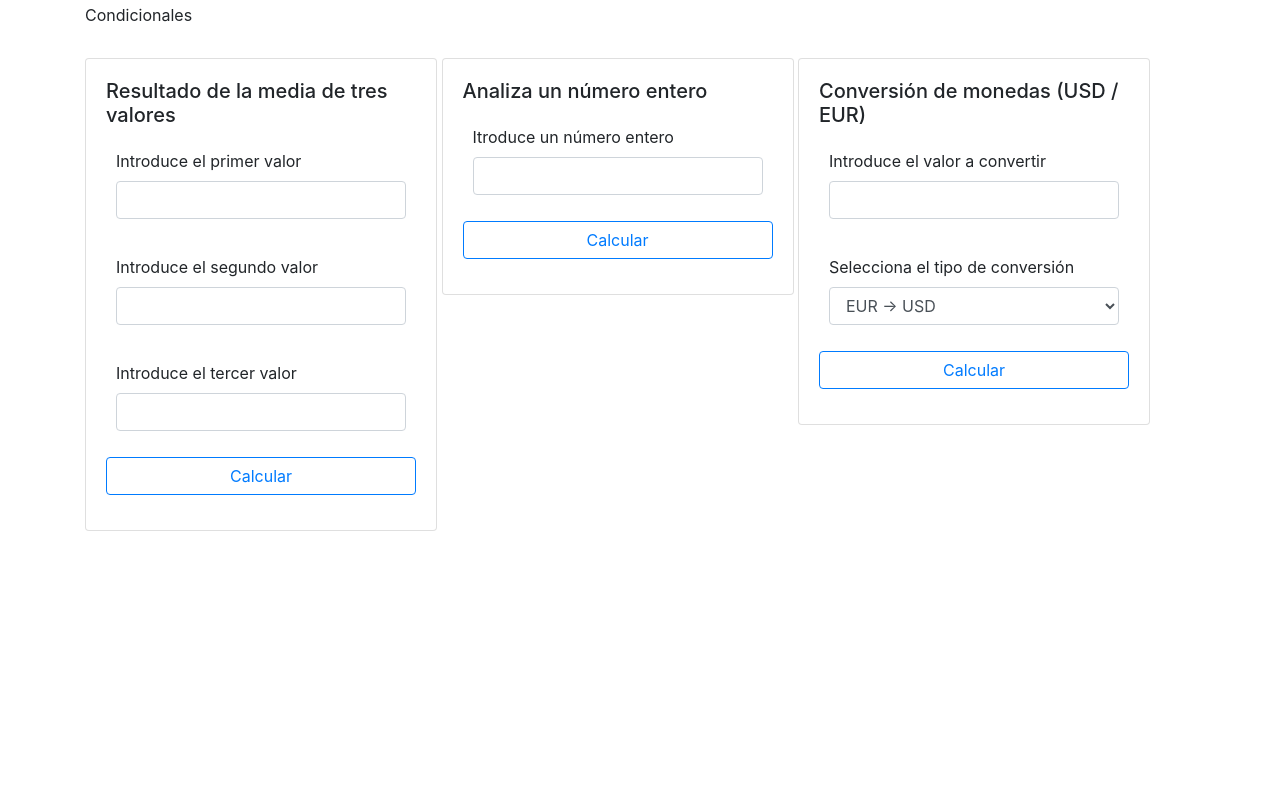
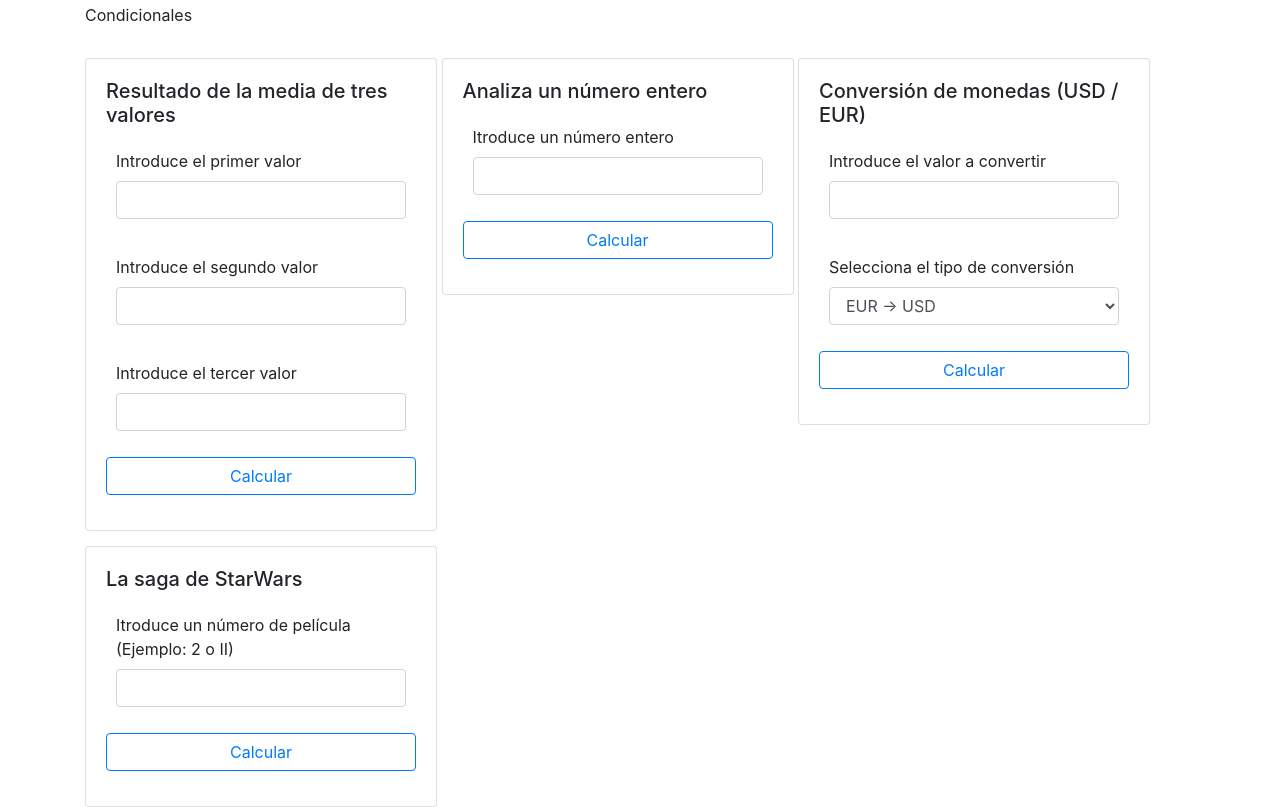
Before and after one commit to NauelG/KeepCoding_EjerciciosJS, a plain HTML site: page docs/index.html in a window 1280 px wide. Shown: the part 976-1783 px from the top of the page. Before the commit the page ends 1507 px from the top, so only its background shows below. Drawn offline with nearby package versions, Linux system fonts and the light colour scheme.

Commit message:
Mas ejercicios de la segunda parte

```diff
--- a/docs/app.js
+++ b/docs/app.js
@@ -82,6 +82,22 @@ function selectCurrent() {
     publicResult('selectCurrent', stringResult);
 }
 
+function starWarsMovie() {
+    let movie = document.getElementById('movieNumber').value;
+    let stringResult;
+    if (movie === '1' || movie === 'I') stringResult = 'StarWars I - La amenaza fantasma';
+    else if (movie === '2' || movie === 'II') stringResult = 'StarWars II - El ataque de los clones';
+    else if (movie === '3' || movie === 'III') stringResult = 'StarWars III - La venganza de los Sith';
+    else if (movie === '4' || movie === 'IV') stringResult = 'StarWars IV - Una nueva esperanza';
+    else if (movie === '5' || movie === 'V') stringResult = 'StarWars V - El imperio contraataca';
+    else if (movie === '6' || movie === 'VI') stringResult = 'StarWars VI - El retorno del Jedi';
+    else if (movie === '7' || movie === 'VII') stringResult = 'StarWars VII - El despertar de la Fuerza';
+    else if (movie === '8' || movie === 'VIII') stringResult = 'StarWars VIII - Los últimos Jedi';
+    else stringResult = 'La película introducida no es válida';
+
+    publicResult('starWarsMovie', stringResult);
+}
+
 // Aux Functions
 function publicResult(parentId, text) {
     let elementResult = document.getElementById(parentId).lastElementChild;
--- a/docs/index.html
+++ b/docs/index.html
@@ -192,6 +192,22 @@
             </div>
         </div>
 
+        <div class="card">
+            <div class="card-body" id="starWarsMovie">
+                <h5 class="card-title">La saga de StarWars</h5>
+                <form action="#">
+                    <div class="form-group">
+                        <label for="intValue">Itroduce un número de película (Ejemplo: 2 o II)</label>
+                        <input type="text" class="form-control" id="movieNumber">
+                    </div>
+                    <button type="submit" class="btn btn-outline-primary btn-block" onclick="starWarsMovie()">Calcular</button>
+                </form>
+                <div class="alert alert-primary disabled" role="alert">
+                </div>
+            </div>
+        </div>
+
+
 
 
     </div>
```
